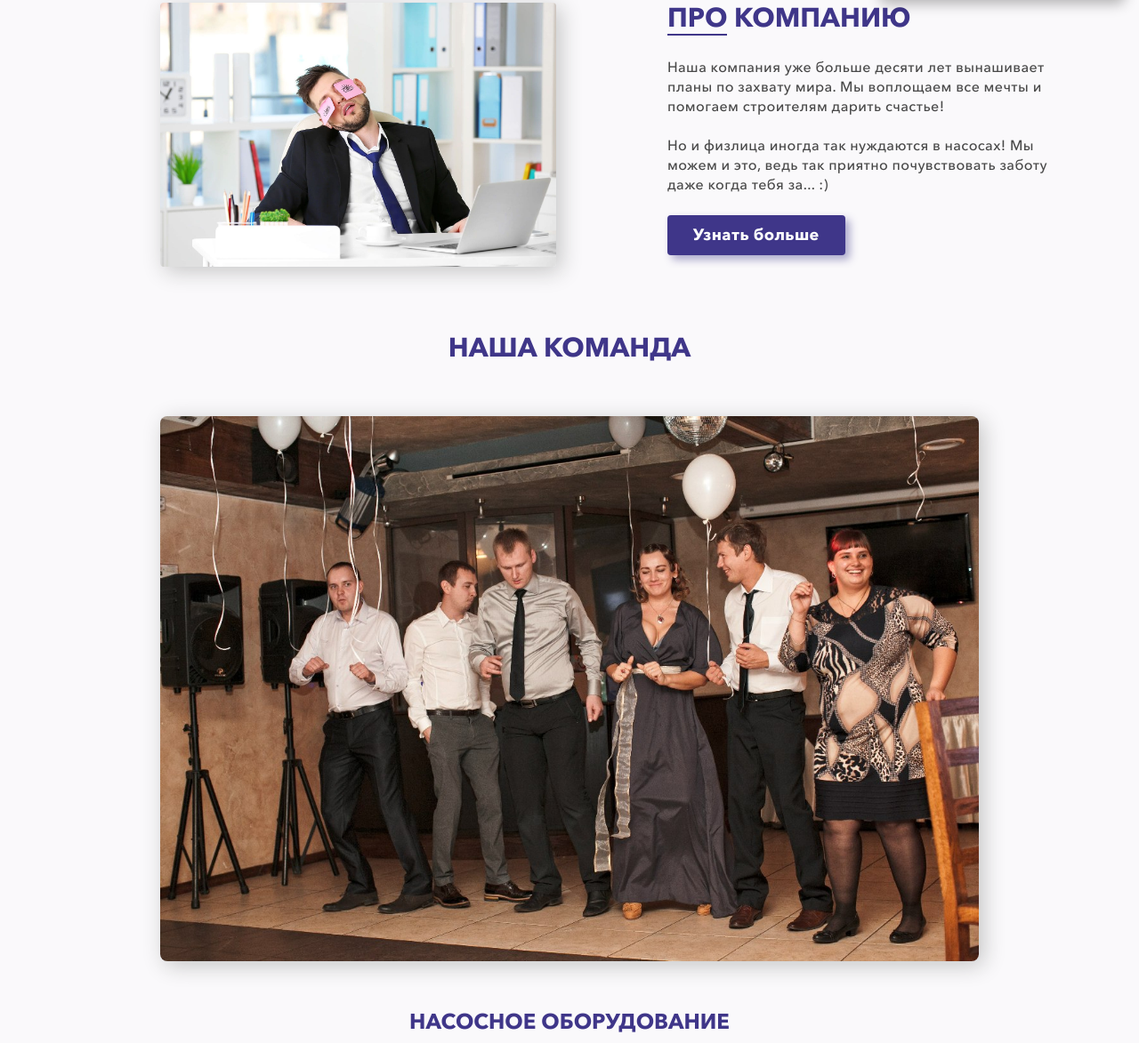
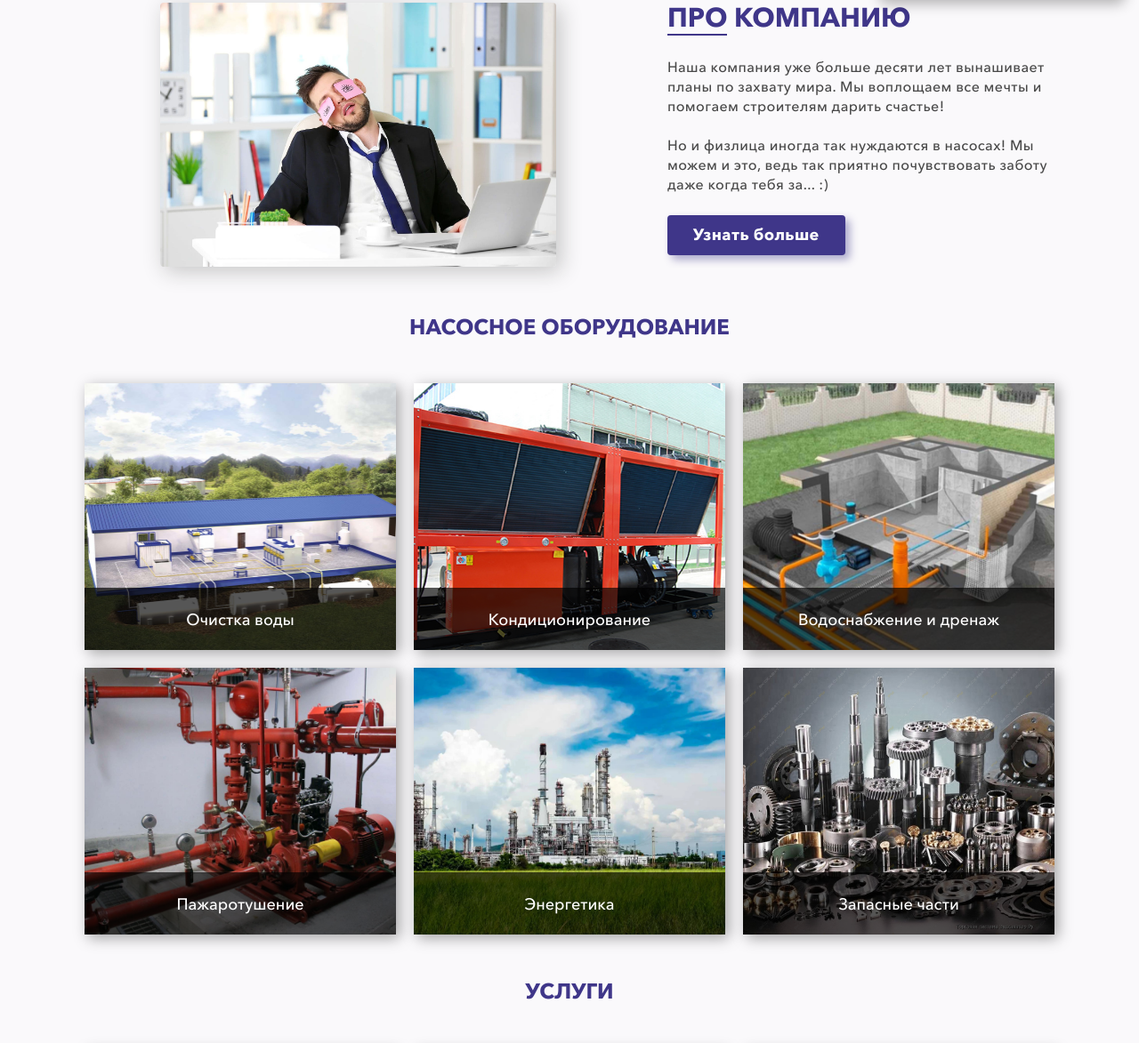
Before and after one commit to SnowBal1/atlas, a plain HTML site: page index.html in a window 1280 px wide. Shown: the part 750-1923 px from the top of the page at 89% size. Drawn offline with Linux system fonts and the light colour scheme.

```diff
--- a/index.html
+++ b/index.html
@@ -64,7 +64,7 @@
                             <a class="header__nav-item" href="#aboutus">Услуги</a>
                         </li>
                         <li>
-                            <a class="header__nav-item" href="#contacts">Контакты и отзывы</a>
+                            <a class="header__nav-item" href="#contacts">Контакты</a>
                         </li>
                     </ul>
                 </nav>
@@ -159,16 +159,6 @@
                             Но и физлица иногда так нуждаются в насосах! Мы можем и это, ведь так приятно почувствовать заботу даже когда тебя за... :)
                         </div>
                         <a href="#" class="button">Узнать больше</a>
-                    </div>
-                </div>
-            </div>
-        </div>
-        <div class="specialists" id="specialists">
-            <div class="container">
-                <div class="title">Наша команда</div>
-                <div class="row">
-                    <div class="col-lg-10 offset-lg-1">
-                        <img class="specialists__img" src="./img/team.jpg" alt="наша команда">
                     </div>
                 </div>
             </div>
```
